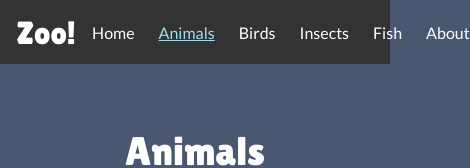
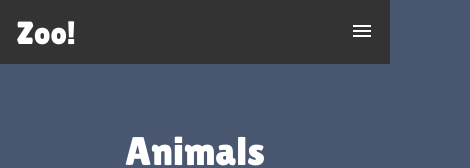
Before and after one commit to tdora28/zoo, a React (Vite) app: page /animals in a window 390 px wide. Shown: the top 168 px of the page, 470 px wide, since content can reach past the window. Built offline with nearby package versions, Linux system fonts and the light colour scheme.

Commit message:
Add mobile menu

```diff
--- a/src/App.jsx
+++ b/src/App.jsx
@@ -44,10 +44,6 @@ function App() {
     setSearch(e.target.value);
   };
 
-  const resetSearch = () => {
-    setSearch('');
-  };
-
   const router = createBrowserRouter([
     {
       path: '/',
@@ -55,7 +51,7 @@ function App() {
     },
     {
       path: '/',
-      element: <Root resetSearch={resetSearch} />,
+      element: <Root />,
       errorElement: <ErrorPage />,
       children: [
         {
--- a/src/components/Header.jsx
+++ b/src/components/Header.jsx
@@ -1,42 +1,69 @@
 import { Link } from 'react-router-dom';
 import { NavLink } from 'react-router-dom';
 
-const Header = ({ resetSearch }) => {
+import { useState, useEffect } from 'react';
+
+const Header = () => {
+  const [screenWidth, setScreenWidth] = useState(window.innerWidth);
+  const [isMobileNavOpen, setIsMobileNavOpen] = useState(false);
+
+  useEffect(() => {
+    const updateWidth = () => {
+      setScreenWidth(window.innerWidth);
+    };
+    window.addEventListener('resize', updateWidth);
+    return () => {
+      window.removeEventListener('resize', updateWidth);
+    };
+  }, [screenWidth]);
+
+  const toggleNav = () => {
+    if (screenWidth > 650) {
+      return;
+    }
+    setIsMobileNavOpen((prevState) => {
+      return !prevState;
+    });
+  };
+
   return (
     <header>
       <div className="header-wrap">
-        <Link to="/" className="header-logo" onClick={resetSearch}>
+        <Link to="/" className="header-logo">
           Zoo!
         </Link>
-        <nav>
+        <button className="header-menu-btn" onClick={toggleNav}>
+          <span className="material-symbols-outlined">menu</span>
+        </button>
+        <nav className={`${isMobileNavOpen ? 'open-nav' : ''}`}>
           <ul>
             <li>
-              <NavLink to="/" onClick={resetSearch}>
+              <NavLink to="/" onClick={toggleNav}>
                 Home
               </NavLink>
             </li>
             <li>
-              <NavLink to="/animals" onClick={resetSearch}>
+              <NavLink to="/animals" onClick={toggleNav}>
                 Animals
               </NavLink>
             </li>
             <li>
-              <NavLink to="/birds" onClick={resetSearch}>
+              <NavLink to="/birds" onClick={toggleNav}>
                 Birds
               </NavLink>
             </li>
             <li>
-              <NavLink to="/insects" onClick={resetSearch}>
+              <NavLink to="/insects" onClick={toggleNav}>
                 Insects
               </NavLink>
             </li>
             <li>
-              <NavLink to="/fish" onClick={resetSearch}>
+              <NavLink to="/fish" onClick={toggleNav}>
                 Fish
               </NavLink>
             </li>
             <li>
-              <NavLink to="/about" onClick={resetSearch}>
+              <NavLink to="/about" onClick={toggleNav}>
                 About
               </NavLink>
             </li>
--- a/src/index.css
+++ b/src/index.css
@@ -63,7 +63,6 @@ footer {
   margin: 0 auto;
   padding: 0 1rem;
 }
-
 .header-logo {
   font-family: var(--font-display);
   font-size: 2rem;
@@ -72,6 +71,15 @@ footer {
 }
 .header-logo:hover {
   color: var(--clr-accent);
+}
+.header-menu-btn {
+  display: none;
+  border: none;
+  background: none;
+  cursor: pointer;
+}
+.header-menu-btn .material-symbols-outlined {
+  color: var(--clr-white);
 }
 nav ul {
   display: flex;
@@ -368,4 +376,26 @@ input#search {
     margin: 2rem 1rem;
     padding: 2rem;
   }
+
+  .header-menu-btn {
+    display: block;
+  }
+  .header-wrap nav {
+    display: none;
+    position: absolute;
+    top: 4rem;
+    right: 0;
+    z-index: 500;
+    background: var(--clr-dark);
+    padding: 2rem 1rem;
+    width: 100vw;
+  }
+  .header-wrap nav.open-nav {
+    display: block;
+  }
+  .header-wrap nav ul {
+    display: flex;
+    flex-direction: column;
+    align-items: center;
+  }
 }
--- a/src/routes/Root.jsx
+++ b/src/routes/Root.jsx
@@ -1,11 +1,11 @@
-import { Outlet } from "react-router-dom";
-import Header from "../components/Header.jsx";
-import Footer from "../components/Footer.jsx";
+import { Outlet } from 'react-router-dom';
+import Header from '../components/Header.jsx';
+import Footer from '../components/Footer.jsx';
 
-function Root({ resetSearch }) {
+function Root() {
   return (
     <>
-      <Header resetSearch={resetSearch} />
+      <Header />
       <Outlet />
       <Footer />
     </>
```
